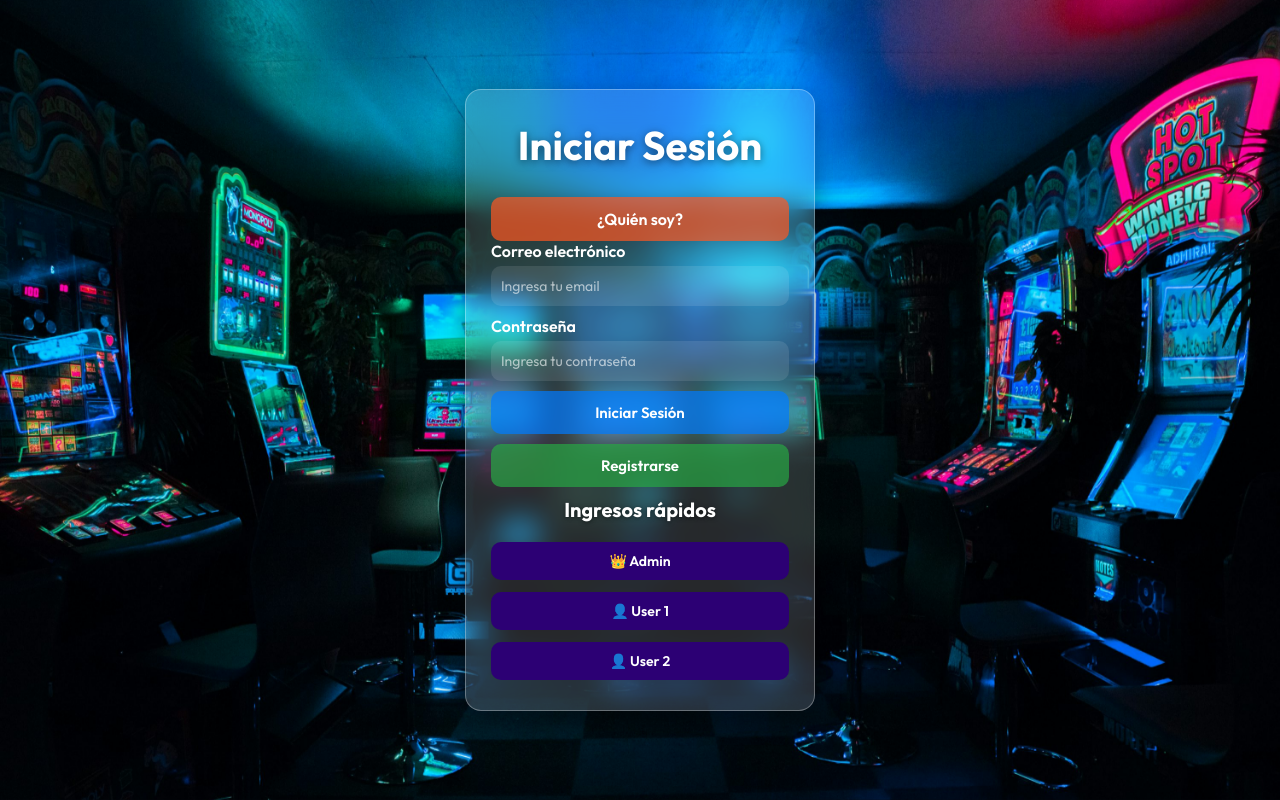
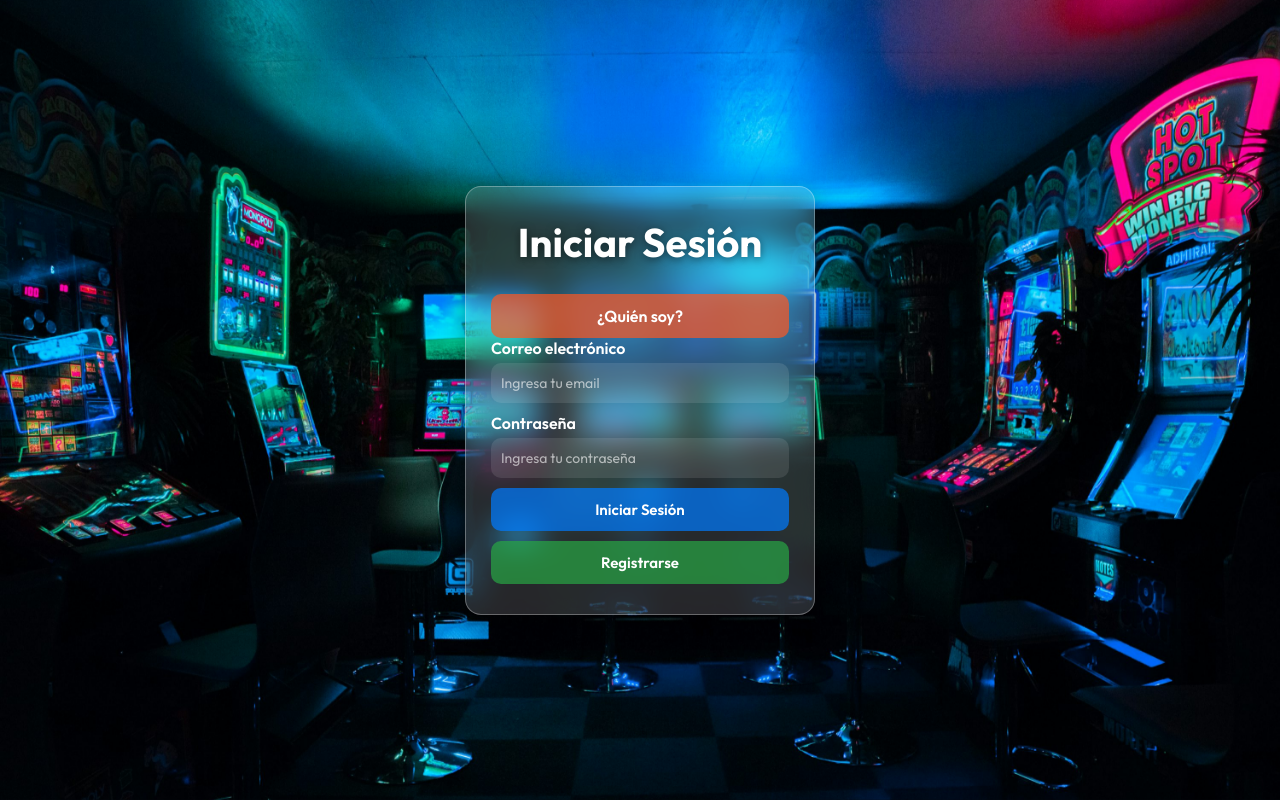
Before and after one commit to Trkmic/game-room, an Angular app: page /login in a window 1280 px wide. Built offline with nearby package versions, Linux system fonts and the light colour scheme.

Commit message:
fix: Eliminar ingresos rapidos y solucionar carga de Preguntados mediante detectChanges

```diff
--- a/src/app/auth/login/login.html
+++ b/src/app/auth/login/login.html
@@ -47,14 +47,6 @@
       <!-- Mensaje de error general -->
       <div class="error-message" *ngIf="errorMessage()">{{ errorMessage() }}</div>
 
-      <!-- Quick login -->
-      <div class="quick-login" *ngIf="quickUsers.length > 0">
-        <h2>Ingresos rápidos</h2>
-        <button *ngFor="let u of quickUsers; let i = index" (click)="quickLogin(i)" [disabled]="loading()">
-          {{ u.displayName }}
-        </button>
-      </div>
-
     </div>
   </section>
 
--- a/src/app/games/preguntados/preguntados.ts
+++ b/src/app/games/preguntados/preguntados.ts
@@ -70,6 +70,7 @@ export class Preguntados implements OnInit, OnDestroy {
       this.resultados = [];
     } finally {
       this.cargando = false;
+      this.cd.detectChanges();
     }
   }
 
```
